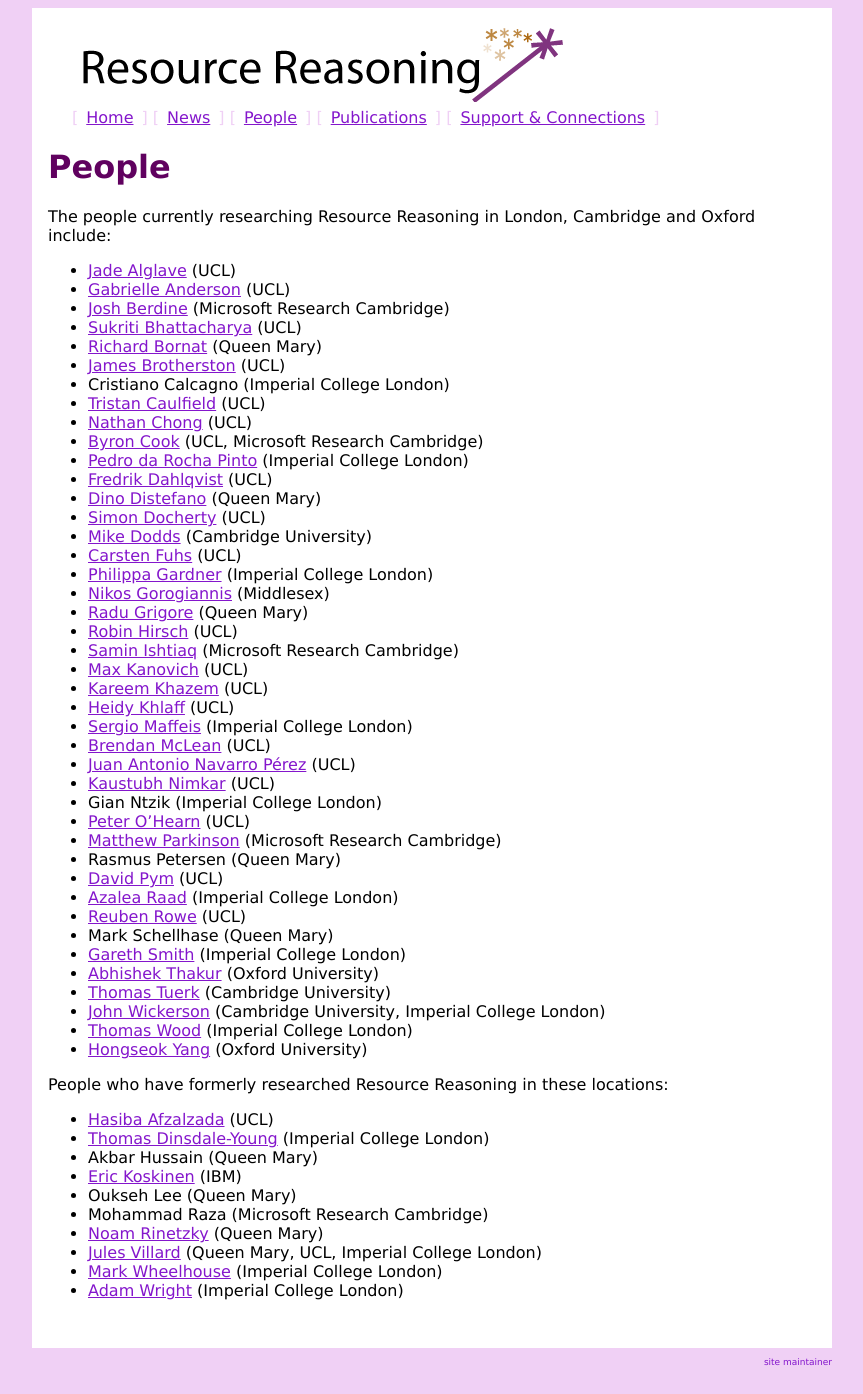
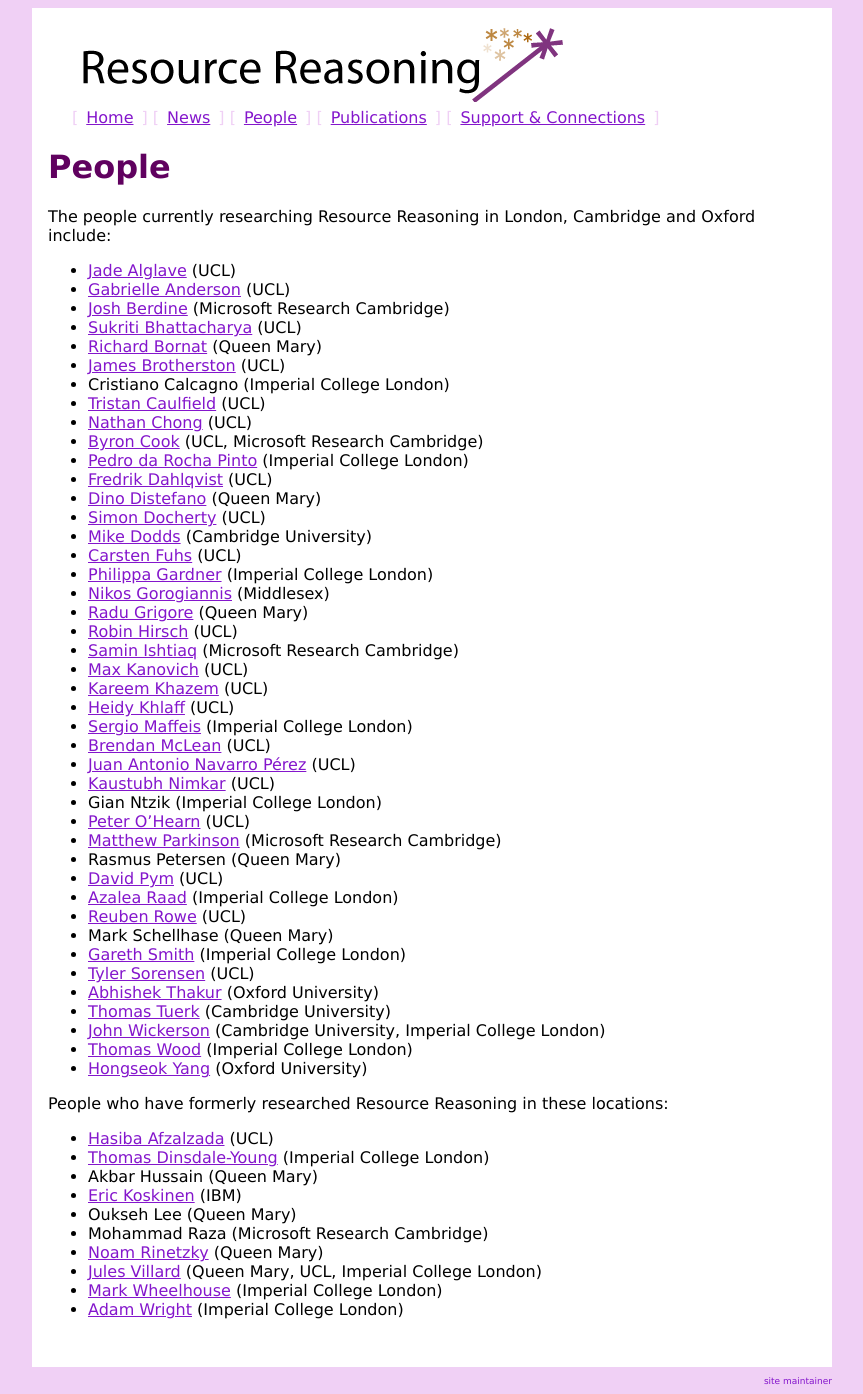
Before and after one commit to resource-reasoning/resourcereasoning.com, a Jekyll site: the page built from people.md, in a window 1280 px wide. Shown: the whole page, without its empty margins (208-1071 px from the left). Built offline with Jekyll 4.4.1, drawn with Linux system fonts in a browser that asks for light colours; nearby versions of some CDN libraries.

Commit message:
Update people.md

```diff
--- a/people.md
+++ b/people.md
@@ -42,6 +42,7 @@ The people currently researching Resource Reasoning in London, Cambridge and Oxf
 * [Reuben Rowe](http://www0.cs.ucl.ac.uk/staff/R.Rowe/) (UCL)
 * Mark Schellhase (Queen Mary)
 * [Gareth Smith](http://www.doc.ic.ac.uk/~gds) (Imperial College London)
+* [Tyler Sorensen](http://www0.cs.ucl.ac.uk/staff/T.Sorensen) (UCL)
 * [Abhishek Thakur](http://www.cs.ox.ac.uk/people/abhishek.thakur/) (Oxford University)
 * [Thomas Tuerk](http://www.cl.cam.ac.uk/~tt291/) (Cambridge University)
 * [John Wickerson](http://www.cl.cam.ac.uk/~jpw48/) (Cambridge University, Imperial College London)
```
